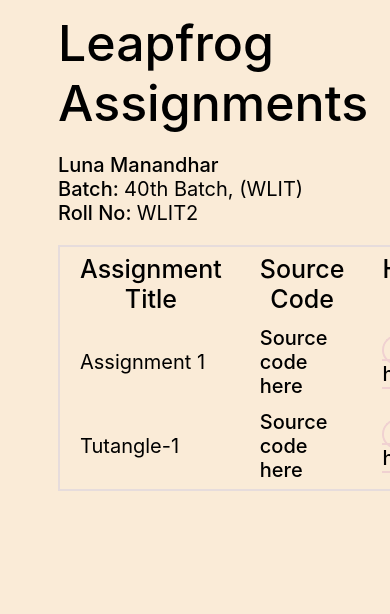
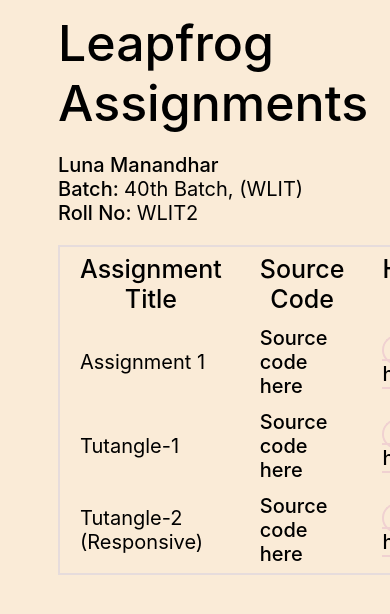
Before and after one commit to Luna-47/Leapfrog, a plain HTML site: page index.html in a window 390 px wide. Shown: the top 614 px of the page. Drawn offline with Linux system fonts and the light colour scheme; a web font is replaced by a local one.

Commit message:
Tutangle (Responsive)

```diff
--- a/index.html
+++ b/index.html
@@ -53,6 +53,17 @@
             <a href="https://luna-47.github.io/Tutangle/" class="btn">Click here</a>
         </td>
     </tr>
+    <tr>
+        <td>
+            Tutangle-2 (Responsive)
+        </td>
+        <td>
+            <a href="https://github.com/Luna-47/Tutangle">Source code here</a>
+        </td>
+        <td>
+            <a href="https://luna-47.github.io/Tutangle/" class="btn">Click here</a>
+        </td>
+    </tr>
 </table>
 </body>
 </html>
```
